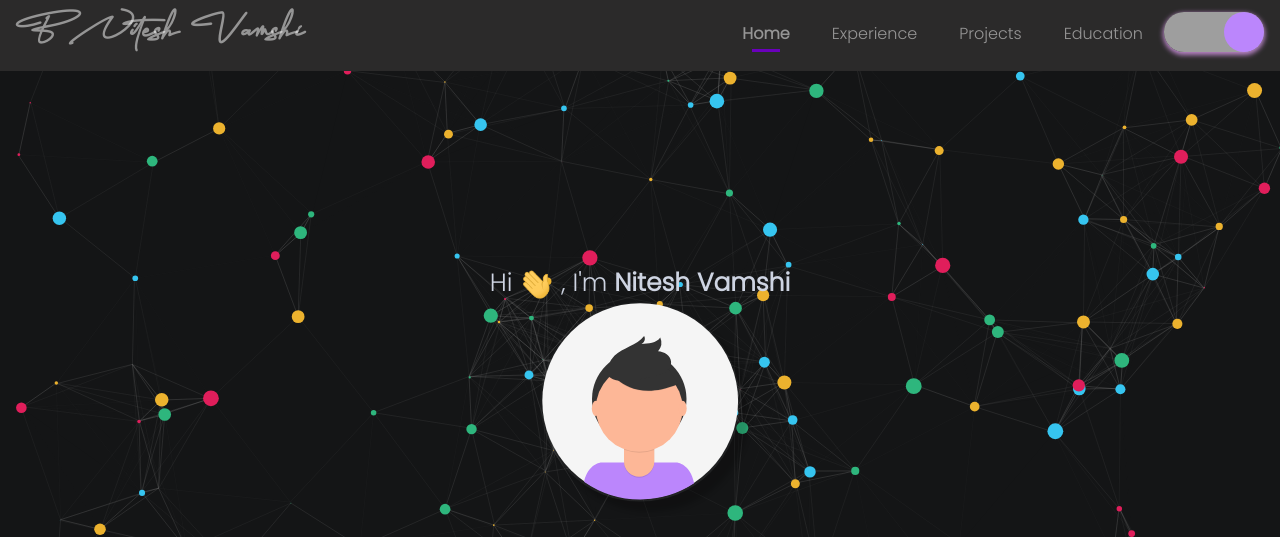
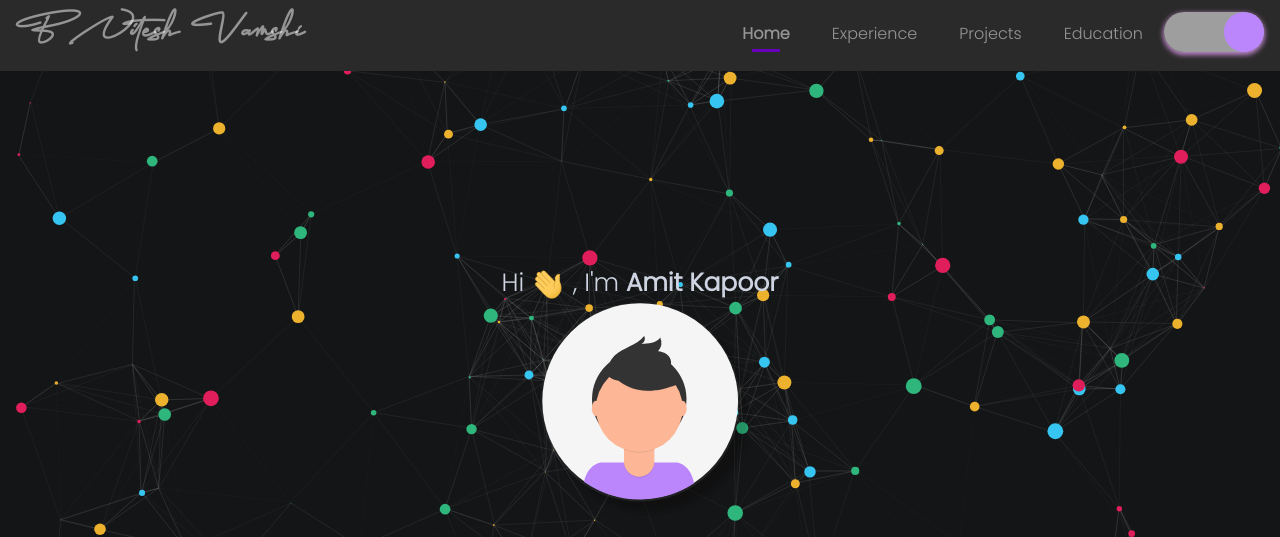
Before and after one commit to Amith21051999/Amith21051999.github.io, a plain HTML site: page index.html in a window 1280 px wide. Shown: the top 537 px of the page. Drawn offline with nearby package versions, Linux system fonts and the light colour scheme; grey boxes are pictures that could not be loaded; animation ran at ten frames a second; some icons are missing; files whose address does not match are found by name.

Commit message:
Update index.html

```diff
--- a/index.html
+++ b/index.html
@@ -67,7 +67,7 @@
     </div>
     <center>
         <!-- Home Section -->
-        <div class="text col-sm-6" style="margin-top: 140px;">Hi <span class="wave"><img src="assets/images/Hand.gif" width="35px"></span>&nbsp;, I'm <span class="header">Nitesh Vamshi</span>
+        <div class="text col-sm-6" style="margin-top: 140px;">Hi <span class="wave"><img src="assets/images/Hand.gif" width="35px"></span>&nbsp;, I'm <span class="header">Amit Kapoor</span>
             <div class="center">
                 <div>
                     <img src="assets/images/dp_male.svg" alt="" class="rounded-circle" height="200" width="200">
```
